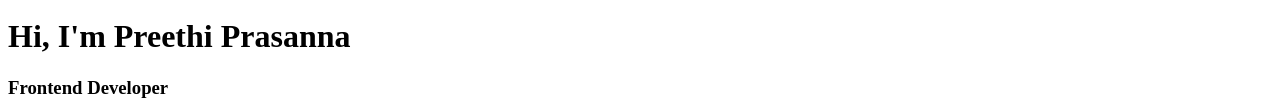
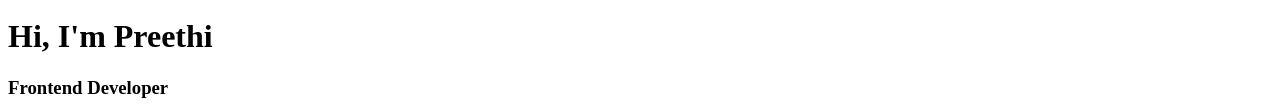
Before and after one commit to preethi472/-personal-portfolio, a plain HTML site: page PORTFOLIO.HTML in a window 1280 px wide. Shown: the part 371-479 px from the top of the page. Drawn offline with Linux system fonts and the light colour scheme.

Commit message:
fix: updated name

```diff
--- a/PORTFOLIO.HTML
+++ b/PORTFOLIO.HTML
@@ -28,7 +28,7 @@
     <div class="item item 6">contact</div>
     </center>
 
-    <h1> Hi, I'm Preethi Prasanna</h1>
+    <h1> Hi, I'm Preethi </h1>
     <h3>Frontend Developer</h3>
     <p>I am a passionate Front-End Developer and web development enthusiast.
        I enjoy creating responsive, user-friendly, and visually appealing websites using HTML, CSS, and JavaScript.
```
